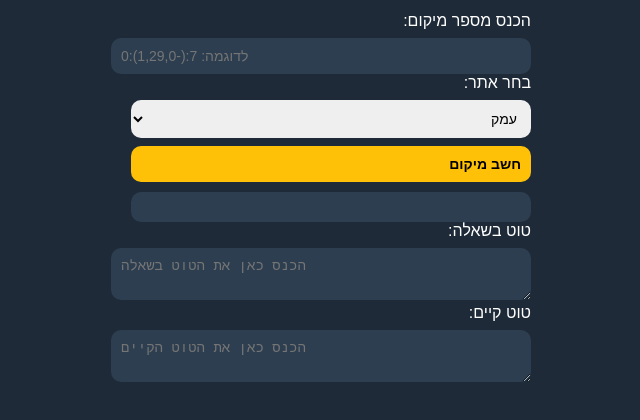
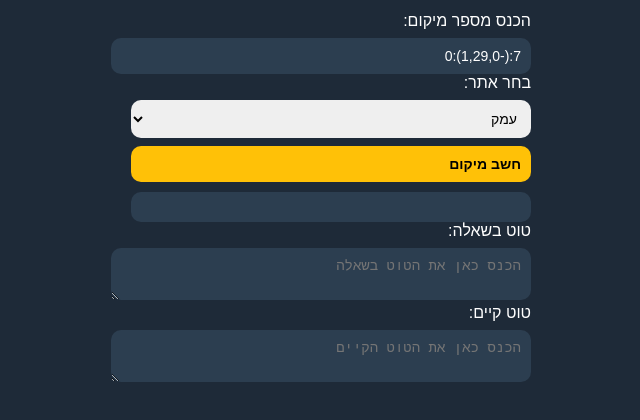
Before and after one commit to pazkor/totelocatorwebapp, a plain HTML site: page index.html in a window 1280 px wide. Shown: the part 54-474 px from the top of the page, without its empty margins (309-949 px from the left). Drawn offline with Linux system fonts and the light colour scheme.

Commit message:
Update index.html

```diff
--- a/index.html
+++ b/index.html
@@ -33,8 +33,8 @@
             background-color: #2C3E50;
             color: white;
             outline: none;
-            direction: ltr;
-            text-align: left;
+            direction: rtl; /* מיישר את הטקסטים לימין */
+            text-align: right;
         }
         button {
             background-color: #FFC107;
@@ -62,7 +62,7 @@
     <h2>חישוב מיקום טוט</h2>
 
     <label for="location">הכנס מספר מיקום:</label>
-    <input type="text" id="location" placeholder="לדוגמה: 7:(-1,29,0):0" dir="ltr" autofocus oninput="fixInputOrder()">
+    <input type="text" id="location" value="7:(-1,29,0):0" dir="ltr" autofocus onfocus="fixPlaceholder()" oninput="fixInputOrder()">
 
     <label for="site">בחר אתר:</label>
     <select id="site">
@@ -95,6 +95,13 @@
                 return lastColumnMap[aisle] || 98;
             }
             return null;
+        }
+
+        function fixPlaceholder() {
+            let inputField = document.getElementById("location");
+            if (inputField.value.includes("לדוגמה")) {
+                inputField.value = "7:(-1,29,0):0"; // סידור הטקסט לברירת מחדל נכונה
+            }
         }
 
         function fixInputOrder() {
```
